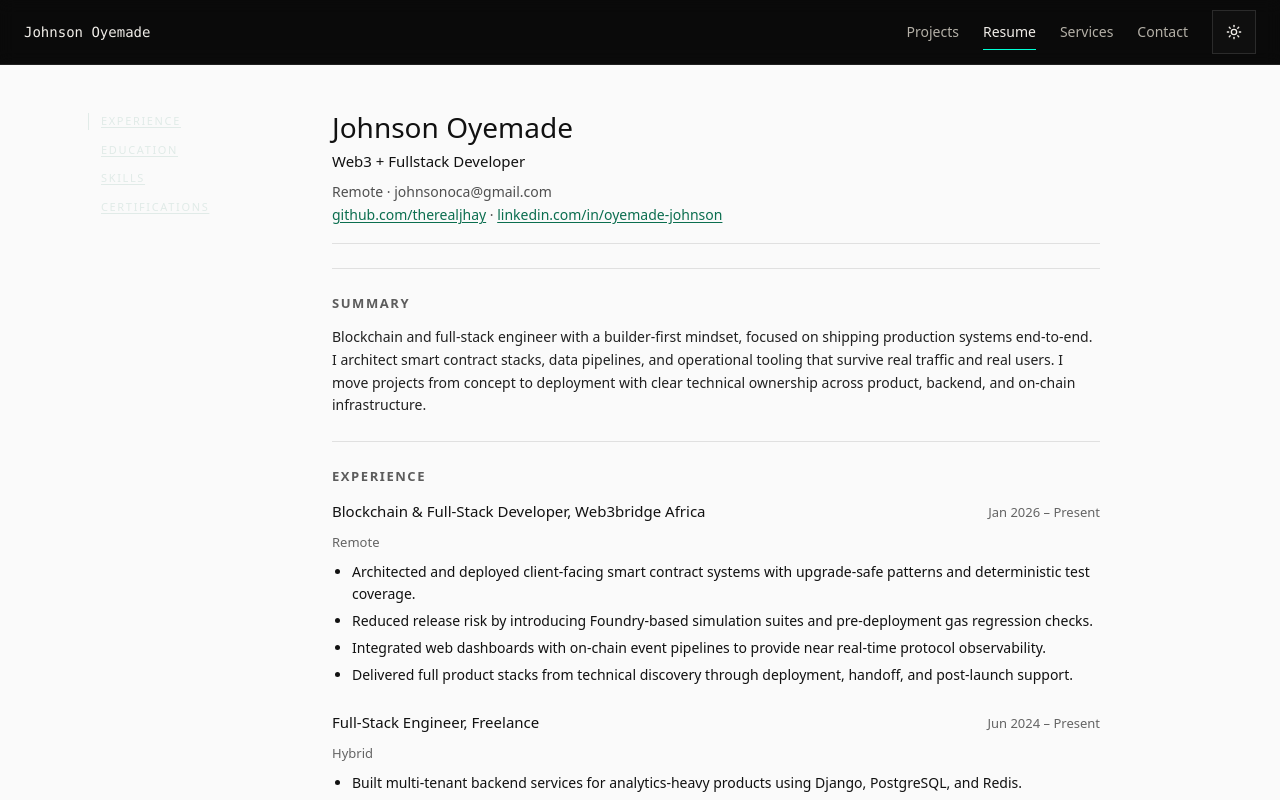
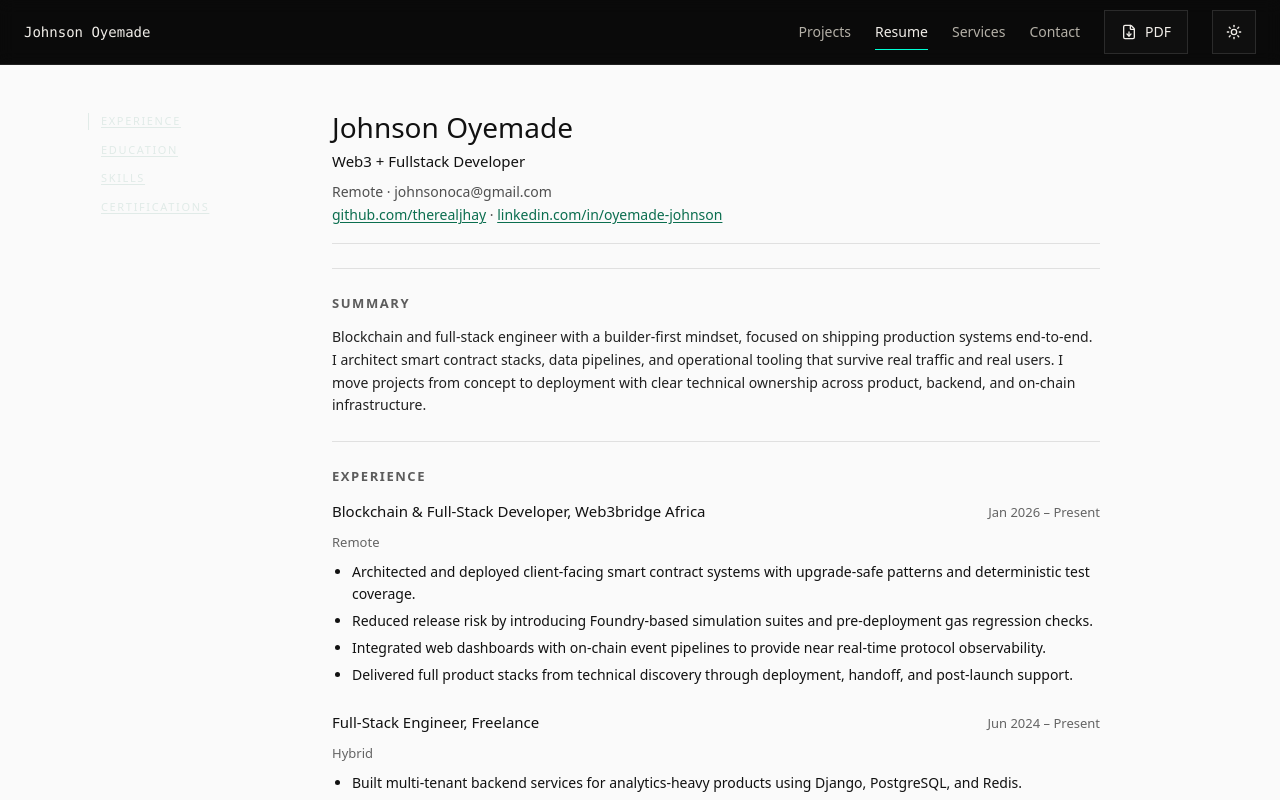
Before and after one commit to therealjhay/Portfolio, a Next.js app: page /resume in a window 1280 px wide. Shown: the top 800 px of the page. Built offline with nearby package versions, Linux system fonts and the light colour scheme; no server answers.

Commit message:
feat: made resume downloadable

```diff
--- a/components/layout/navbar.tsx
+++ b/components/layout/navbar.tsx
@@ -4,6 +4,8 @@ import Link from "next/link";
 import { usePathname } from "next/navigation";
 import { siteConfig } from "@/content/config";
 import { cn } from "@/lib/utils";
+import { FileDown } from "lucide-react";
+import { Button, ButtonLink } from "@/components/ui/button";
 import { MobileMenu } from "./mobile-menu";
 import { ThemeToggle } from "./theme-toggle";
 
@@ -36,6 +38,17 @@ export function Navbar() {
               />
             </Link>
           ))}
+          {pathname === "/resume" && (
+            <ButtonLink
+              href="/resume.pdf"
+              download
+              variant="secondary"
+              className="no-print"
+            >
+              <FileDown className="h-4 w-4" />
+              PDF
+            </ButtonLink>
+          )}
           <ThemeToggle />
         </div>
 
```
